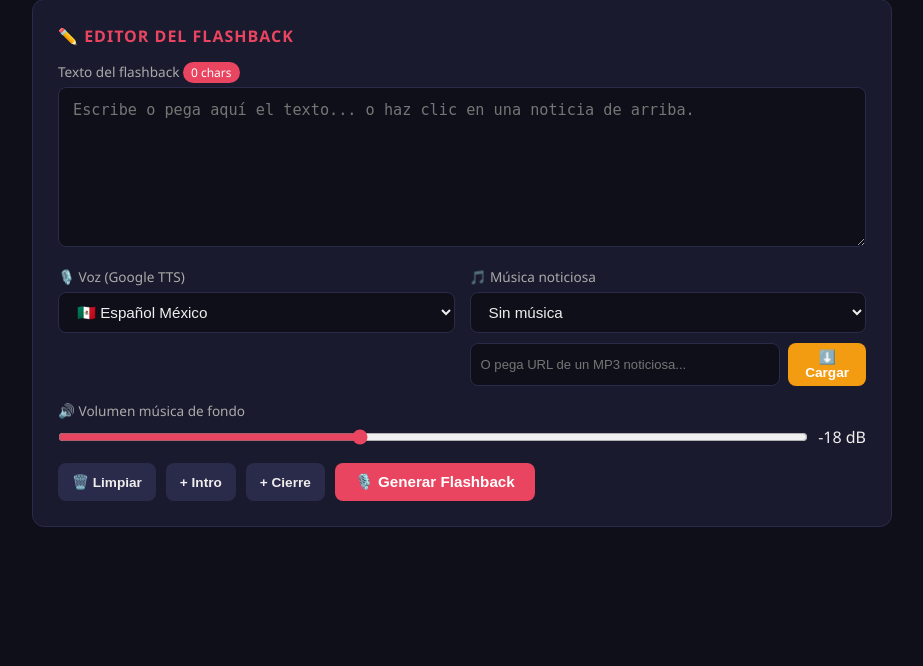
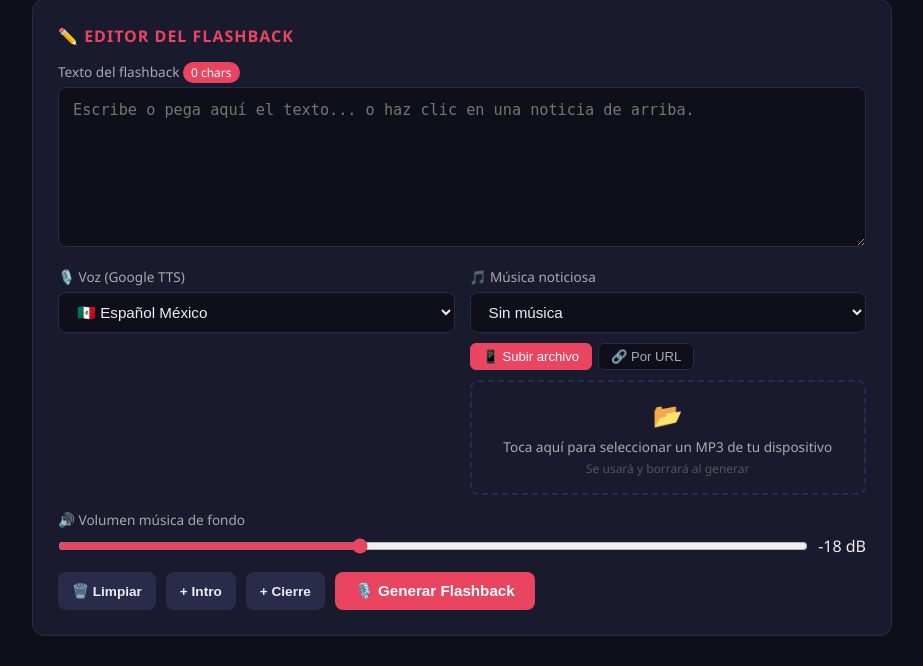
Before and after one commit to luisitoys12/radio-flashback-generator, a Flask app: page / in a window 1280 px wide. Shown: the part 334-1000 px from the top of the page, without its empty margins (178-1101 px from the left). Before the commit the page ends 861 px from the top, so only its background shows below. Run offline with Flask 3, Linux system fonts and the light colour scheme; data that the repository does not hold is empty.

Commit message:
🎵 Agregar subida de archivo MP3 desde dispositivo

```diff
--- a/app.py
+++ b/app.py
@@ -7,12 +7,14 @@ import requests as req
 from gtts import gTTS
 from pydub import AudioSegment
 from datetime import datetime
+from werkzeug.utils import secure_filename
 
 app = Flask(__name__)
 
 OUTPUT_DIR = "outputs"
+MUSIC_DIR = "static/music"
 os.makedirs(OUTPUT_DIR, exist_ok=True)
-os.makedirs("static/music", exist_ok=True)
+os.makedirs(MUSIC_DIR, exist_ok=True)
 
 VOICES = {
     "es-mx": "🇲🇽 Español México",
@@ -44,9 +46,22 @@ def fetch_rss():
             noticias.append({'error': str(e), 'url': url})
     return jsonify({'noticias': noticias})
 
+@app.route('/upload-music-file', methods=['POST'])
+def upload_music_file():
+    """Sube un archivo MP3 desde el dispositivo del usuario"""
+    if 'file' not in request.files:
+        return jsonify({'error': 'No se recibio archivo'}), 400
+    f = request.files['file']
+    if not f.filename.lower().endswith('.mp3'):
+        return jsonify({'error': 'Solo se aceptan archivos .mp3'}), 400
+    uid = str(uuid.uuid4())[:8]
+    filename = f"temp_music_{uid}.mp3"
+    filepath = os.path.join(MUSIC_DIR, filename)
+    f.save(filepath)
+    return jsonify({'success': True, 'file': filename})
+
 @app.route('/upload-music-url', methods=['POST'])
 def upload_music_url():
-    """Descarga musica desde URL, la guarda temporalmente para UNA generacion"""
     data = request.json
     url = data.get('url', '').strip()
     if not url:
@@ -55,30 +70,15 @@ def upload_music_url():
         r = req.get(url, timeout=20, stream=True, headers={'User-Agent': 'Mozilla/5.0'})
         if r.status_code != 200:
             return jsonify({'error': f'No se pudo descargar: HTTP {r.status_code}'}), 400
-        content_type = r.headers.get('content-type', '')
-        if 'audio' not in content_type and not url.lower().endswith('.mp3'):
-            return jsonify({'error': 'La URL no parece ser un archivo de audio MP3'}), 400
         uid = str(uuid.uuid4())[:8]
         filename = f"temp_music_{uid}.mp3"
-        filepath = os.path.join("static/music", filename)
+        filepath = os.path.join(MUSIC_DIR, filename)
         with open(filepath, 'wb') as f:
             for chunk in r.iter_content(chunk_size=8192):
                 f.write(chunk)
-        return jsonify({'success': True, 'file': filename, 'message': 'Musica cargada (uso temporal)'})
+        return jsonify({'success': True, 'file': filename})
     except Exception as e:
         return jsonify({'error': str(e)}), 500
-
-@app.route('/delete-temp-music', methods=['POST'])
-def delete_temp_music():
-    """Borra archivo de musica temporal despues de usarlo"""
-    data = request.json
-    filename = os.path.basename(data.get('file', ''))
-    if filename.startswith('temp_music_'):
-        path = os.path.join("static/music", filename)
-        if os.path.exists(path):
-            os.remove(path)
-            return jsonify({'success': True})
-    return jsonify({'success': False})
 
 @app.route('/generate', methods=['POST'])
 def generate():
@@ -102,13 +102,9 @@ def generate():
     except Exception as e:
         return jsonify({'error': f'Error TTS: {str(e)}'}), 500
 
-    if not os.path.exists(voice_path):
-        return jsonify({'error': 'No se genero el archivo de voz'}), 500
-
-    music_dir = "static/music"
     selected_music = None
     if music_file:
-        candidate = os.path.join(music_dir, os.path.basename(music_file))
+        candidate = os.path.join(MUSIC_DIR, os.path.basename(music_file))
         if os.path.exists(candidate):
             selected_music = candidate
 
@@ -124,7 +120,6 @@ def generate():
             mezcla = musica.overlay(voz)
             mezcla.export(final_path, format="mp3", bitrate="192k")
             os.remove(voice_path)
-            # Borrar musica temporal despues de mezclar
             if delete_after and os.path.basename(music_file).startswith('temp_music_'):
                 os.remove(selected_music)
         except Exception as e:
@@ -146,8 +141,7 @@ def download(file_id):
 
 @app.route('/music-list')
 def music_list():
-    music_dir = "static/music"
-    files = [f for f in os.listdir(music_dir) if f.endswith('.mp3')]
+    files = [f for f in os.listdir(MUSIC_DIR) if f.endswith('.mp3')]
     return jsonify({'files': files})
 
 @app.route('/health')
--- a/templates/index.html
+++ b/templates/index.html
@@ -47,13 +47,19 @@
     .voice-badge { font-size: 0.75rem; background: #1a3a5c; color: #5dade2; padding: 2px 8px; border-radius: 20px; margin-left: 6px; }
     .temp-badge { font-size: 0.72rem; background: #3a2a0a; color: #f39c12; padding: 2px 8px; border-radius: 20px; }
     .spinner { display: inline-block; width: 16px; height: 16px; border: 2px solid #5dade2; border-top-color: transparent; border-radius: 50%; animation: spin 0.8s linear infinite; vertical-align: middle; margin-right: 8px; }
-    .music-url-row { display: flex; gap: 8px; margin-top: 10px; }
+    .music-tabs { display: flex; gap: 6px; margin-bottom: 10px; }
+    .tab-btn { padding: 5px 12px; border: 1px solid #2a2a4a; background: #0f0f1a; color: #aaa; border-radius: 6px; cursor: pointer; font-size: 0.82rem; }
+    .tab-btn.active { background: #e94560; color: #fff; border-color: #e94560; }
+    .tab-content { display: none; }
+    .tab-content.active { display: block; }
+    .upload-area { border: 2px dashed #2a2a4a; border-radius: 8px; padding: 16px; text-align: center; cursor: pointer; transition: border 0.2s; }
+    .upload-area:hover { border-color: #e94560; }
+    .upload-area input[type=file] { display: none; }
     @keyframes spin { to { transform: rotate(360deg); } }
-    @media (max-width: 600px) { .grid-2 { grid-template-columns: 1fr; } .music-url-row { flex-direction: column; } }
+    @media (max-width: 600px) { .grid-2 { grid-template-columns: 1fr; } }
   </style>
 </head>
 <body>
-
 <header>
   <span>🎙️</span>
   <div>
@@ -61,10 +67,8 @@
     <small style="color:#aaa">RSS + Voz Google TTS + Música Noticiosa &nbsp;<span class="voice-badge">Powered by gTTS</span></small>
   </div>
 </header>
-
 <div class="container">
 
-  <!-- RSS FEEDS -->
   <div class="card">
     <h2>📰 Feeds RSS</h2>
     <div id="rss-inputs">
@@ -86,7 +90,6 @@
     <div id="noticias-list" class="noticias-list" style="margin-top:15px"></div>
   </div>
 
-  <!-- EDITOR -->
   <div class="card">
     <h2>✏️ Editor del Flashback</h2>
     <div class="form-group">
@@ -104,14 +107,31 @@
       </div>
       <div class="form-group">
         <label>🎵 Música noticiosa</label>
-        <select id="music-select">
+        <select id="music-select" style="margin-bottom:10px">
           <option value="">Sin música</option>
         </select>
-        <div class="music-url-row">
-          <input type="text" id="music-url-input" placeholder="O pega URL de un MP3 noticiosa..." style="font-size:0.82rem;padding:7px 10px">
-          <button class="btn btn-yellow btn-sm" onclick="loadMusicFromUrl()">⬇️ Cargar</button>
+        <!-- TABS -->
+        <div class="music-tabs">
+          <button class="tab-btn active" onclick="switchTab('tab-file', this)">📱 Subir archivo</button>
+          <button class="tab-btn" onclick="switchTab('tab-url', this)">🔗 Por URL</button>
         </div>
-        <div id="music-url-status" class="status" style="margin-top:6px"></div>
+        <!-- TAB: subir archivo -->
+        <div id="tab-file" class="tab-content active">
+          <div class="upload-area" onclick="document.getElementById('music-file-input').click()">
+            <input type="file" id="music-file-input" accept=".mp3" onchange="uploadMusicFile(this)">
+            <span style="font-size:1.5rem">📂</span>
+            <p style="margin-top:6px;font-size:0.85rem;color:#aaa">Toca aquí para seleccionar un MP3 de tu dispositivo</p>
+            <p style="font-size:0.75rem;color:#555;margin-top:4px">Se usará y borrará al generar</p>
+          </div>
+        </div>
+        <!-- TAB: URL -->
+        <div id="tab-url" class="tab-content">
+          <div style="display:flex;gap:8px">
+            <input type="text" id="music-url-input" placeholder="URL directa a un .mp3..." style="font-size:0.82rem;padding:7px 10px">
+            <button class="btn btn-yellow btn-sm" onclick="loadMusicFromUrl()">⬇️</button>
+          </div>
+        </div>
+        <div id="music-upload-status" class="status" style="margin-top:8px"></div>
       </div>
     </div>
     <div class="form-group">
@@ -130,22 +150,17 @@
     <div id="gen-status" class="status"></div>
   </div>
 
-  <!-- REPRODUCTOR -->
   <div class="card" id="player-card" style="display:none">
     <h2>🎧 Flashback Generado</h2>
     <div class="audio-player">
-      <audio id="audio-player" controls></audio>
-      <br>
+      <audio id="audio-player" controls></audio><br>
       <button class="btn btn-green" onclick="downloadAudio()">⬇️ Descargar MP3</button>
     </div>
   </div>
 
 </div>
-
 <script>
-let currentFile = null;
-let currentFilename = null;
-let tempMusicFile = null; // musica temporal cargada por URL
+let currentFile = null, currentFilename = null;
 
 document.getElementById('texto-flashback').addEventListener('input', function() {
   document.getElementById('char-count').textContent = this.value.length + ' chars';
@@ -154,54 +169,67 @@ document.getElementById('music-volume').addEventListener('input', function() {
   document.getElementById('volume-label').textContent = this.value + ' dB';
 });
 
+function switchTab(tabId, btn) {
+  document.querySelectorAll('.tab-content').forEach(t => t.classList.remove('active'));
+  document.querySelectorAll('.tab-btn').forEach(b => b.classList.remove('active'));
+  document.getElementById(tabId).classList.add('active');
+  btn.classList.add('active');
+}
+
 function addRss() {
-  const div = document.createElement('div');
-  div.className = 'rss-row';
+  const div = document.createElement('div'); div.className = 'rss-row';
   div.innerHTML = '<input type="text" placeholder="https://feeds.ejemplo.com/rss" class="rss-url"><button class="btn btn-secondary btn-sm" onclick="removeRss(this)">✕</button>';
   document.getElementById('rss-inputs').appendChild(div);
 }
 function removeRss(btn) {
   if (document.querySelectorAll('.rss-row').length > 1) btn.parentElement.remove();
 }
-
 async function fetchRss() {
   const urls = [...document.querySelectorAll('.rss-url')].map(i => i.value).filter(v => v.trim());
   if (!urls.length) return showStatus('rss-status', 'Agrega al menos un RSS', 'error');
   showStatus('rss-status', '<span class="spinner"></span>Cargando noticias...', 'loading');
   const res = await fetch('/fetch-rss', {method:'POST', headers:{'Content-Type':'application/json'}, body: JSON.stringify({urls, max_items: parseInt(document.getElementById('max-items').value)})});
   const data = await res.json();
-  showStatus('rss-status', `✅ ${data.noticias.length} noticias cargadas. Clic para agregar al texto.`, 'success');
-  const list = document.getElementById('noticias-list');
-  list.innerHTML = '';
+  showStatus('rss-status', `✅ ${data.noticias.length} noticias cargadas. Clic para agregar.`, 'success');
+  const list = document.getElementById('noticias-list'); list.innerHTML = '';
   data.noticias.forEach(n => {
     if (n.error) return;
-    const div = document.createElement('div');
-    div.className = 'noticia-item';
+    const div = document.createElement('div'); div.className = 'noticia-item';
     div.innerHTML = `<div class="fuente">📡 ${n.fuente}</div><h4>${n.titulo}</h4><p>${n.resumen}</p>`;
     div.onclick = () => { const ta = document.getElementById('texto-flashback'); ta.value += (ta.value ? '\n\n' : '') + n.titulo + '. ' + n.resumen; ta.dispatchEvent(new Event('input')); };
     list.appendChild(div);
   });
 }
 
+async function uploadMusicFile(input) {
+  const file = input.files[0]; if (!file) return;
+  showStatus('music-upload-status', '<span class="spinner"></span>Subiendo ' + file.name + '...', 'loading');
+  const fd = new FormData(); fd.append('file', file);
+  const res = await fetch('/upload-music-file', {method:'POST', body: fd});
+  const data = await res.json();
+  if (data.error) return showStatus('music-upload-status', '❌ ' + data.error, 'error');
+  addTempOption(data.file, file.name);
+  showStatus('music-upload-status', '✅ ' + file.name + ' cargado. Se borrará al generar. <span class="temp-badge">⏱️ temporal</span>', 'success');
+}
+
 async function loadMusicFromUrl() {
   const url = document.getElementById('music-url-input').value.trim();
-  if (!url) return showStatus('music-url-status', 'Ingresa una URL de MP3', 'error');
-  showStatus('music-url-status', '<span class="spinner"></span>Descargando música...', 'loading');
+  if (!url) return showStatus('music-upload-status', 'Ingresa una URL', 'error');
+  showStatus('music-upload-status', '<span class="spinner"></span>Descargando...', 'loading');
   const res = await fetch('/upload-music-url', {method:'POST', headers:{'Content-Type':'application/json'}, body: JSON.stringify({url})});
   const data = await res.json();
-  if (data.error) return showStatus('music-url-status', '❌ ' + data.error, 'error');
-  tempMusicFile = data.file;
-  // Agregar al selector
+  if (data.error) return showStatus('music-upload-status', '❌ ' + data.error, 'error');
+  addTempOption(data.file, url.split('/').pop());
+  showStatus('music-upload-status', '✅ Música cargada. <span class="temp-badge">⏱️ temporal</span>', 'success');
+}
+
+function addTempOption(file, label) {
   const sel = document.getElementById('music-select');
-  // Quitar opcion temp anterior si existe
   [...sel.options].forEach(o => { if (o.dataset.temp) o.remove(); });
   const opt = document.createElement('option');
-  opt.value = data.file;
-  opt.textContent = '🎵⏱️ ' + data.file + ' (temporal)';
-  opt.dataset.temp = '1';
-  opt.selected = true;
+  opt.value = file; opt.textContent = '🎵⏱️ ' + label + ' (temporal)';
+  opt.dataset.temp = '1'; opt.selected = true;
   sel.appendChild(opt);
-  showStatus('music-url-status', '✅ Música cargada. Se borrará después de generar. <span class="temp-badge">⏱️ temporal</span>', 'success');
 }
 
 async function generateFlashback() {
@@ -215,13 +243,11 @@ async function generateFlashback() {
   const res = await fetch('/generate', {method:'POST', headers:{'Content-Type':'application/json'}, body: JSON.stringify({texto, voice, music_file, music_volume, delete_music_after})});
   const data = await res.json();
   if (data.error) return showStatus('gen-status', '❌ ' + data.error, 'error');
-  currentFile = data.file;
-  currentFilename = data.filename;
-  // Limpiar opcion temporal del selector si se uso
+  currentFile = data.file; currentFilename = data.filename;
   if (delete_music_after) {
     [...document.getElementById('music-select').options].forEach(o => { if (o.dataset.temp) o.remove(); });
-    tempMusicFile = null;
     document.getElementById('music-url-input').value = '';
+    document.getElementById('music-file-input').value = '';
   }
   showStatus('gen-status', '✅ Flashback generado correctamente', 'success');
   const player = document.getElementById('audio-player');
@@ -232,16 +258,10 @@ async function generateFlashback() {
 
 function downloadAudio() {
   if (!currentFile) return;
-  const a = document.createElement('a');
-  a.href = '/download/' + currentFile + '?filename=' + currentFilename;
-  a.download = currentFilename;
-  a.click();
+  const a = document.createElement('a'); a.href = '/download/' + currentFile + '?filename=' + currentFilename;
+  a.download = currentFilename; a.click();
 }
-
-function clearText() {
-  document.getElementById('texto-flashback').value = '';
-  document.getElementById('char-count').textContent = '0 chars';
-}
+function clearText() { document.getElementById('texto-flashback').value = ''; document.getElementById('char-count').textContent = '0 chars'; }
 function addIntro() {
   const ta = document.getElementById('texto-flashback');
   ta.value = 'Aquí, Estación Kusmedios. En nuestro flashback informativo de las ' + new Date().getHours() + ' horas, las noticias más importantes.\n\n' + ta.value;
@@ -252,18 +272,13 @@ function addOutro() {
   ta.value += '\n\nEso es todo en el flashback informativo de Estación Kusmedios. Seguimos con más música.';
   ta.dispatchEvent(new Event('input'));
 }
-function showStatus(id, msg, type) {
-  const el = document.getElementById(id);
-  el.innerHTML = msg; el.className = 'status ' + type;
-}
+function showStatus(id, msg, type) { const el = document.getElementById(id); el.innerHTML = msg; el.className = 'status ' + type; }
 async function loadMusicList() {
-  const res = await fetch('/music-list');
-  const data = await res.json();
+  const res = await fetch('/music-list'); const data = await res.json();
   const sel = document.getElementById('music-select');
   data.files.forEach(f => {
-    if (f.startsWith('temp_music_')) return; // no mostrar temporales al cargar
-    const opt = document.createElement('option');
-    opt.value = f; opt.textContent = '🎵 ' + f;
+    if (f.startsWith('temp_music_')) return;
+    const opt = document.createElement('option'); opt.value = f; opt.textContent = '🎵 ' + f;
     sel.appendChild(opt);
   });
 }
```
